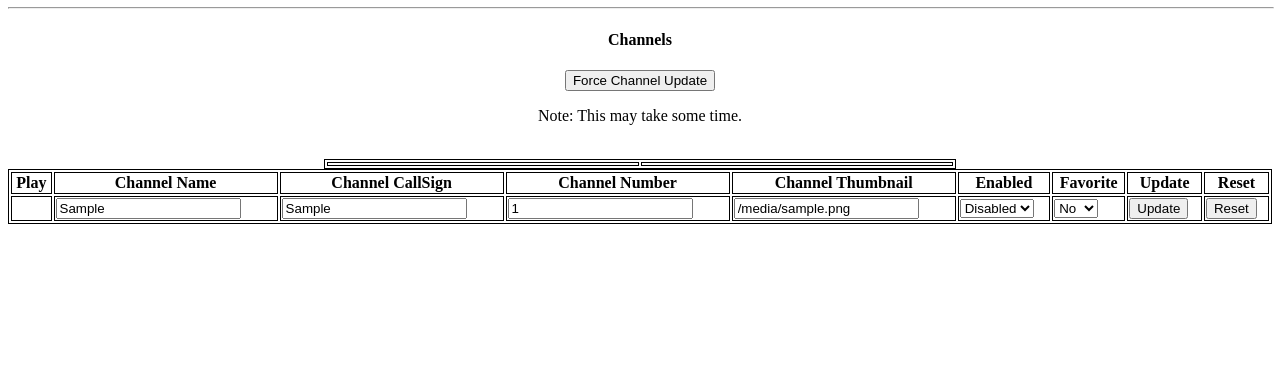
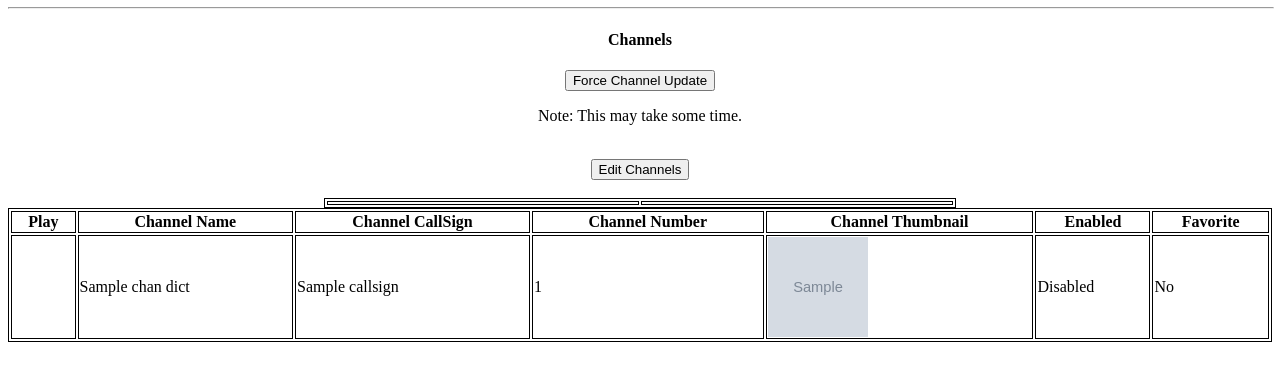
Before and after one commit to deathbybandaid/fHDHR_Youtube, a Python web app: template data/www/templates/channels.html in a window 1280 px wide. Shown: the part 187-568 px from the top of the page. Run offline with Jinja, Linux system fonts and the light colour scheme; the template is opened without the code that fills it: most values are stand-ins (such as "Sample title", 1, 10 or a date in 2020); grey boxes marked "Sample" are stand-in pictures.

Commit message:
Create seperate Channels Editor page

```diff
--- a/data/www/templates/channels.html
+++ b/data/www/templates/channels.html
@@ -22,6 +22,11 @@
       </tr>
     {% endfor %}
 
+    <div style="text-align: center;">
+      <button onclick="OpenLink('/channels_editor')">Edit Channels</a></button>
+    </div>
+    <br>
+
     <table class="center" style="width:100%">
       <tr>
         <th>Play</th>
@@ -31,8 +36,6 @@
         <th>Channel Thumbnail</th>
         <th>Enabled</th>
         <th>Favorite</th>
-          <th>Update</th>
-          <th>Reset</th>
       </tr>
 
     {% for chan_dict in channelslist %}
@@ -41,50 +44,31 @@
           {% if chan_dict["enabled"] %}
             <a href="{{ chan_dict["play_url"] }}">Play</a>
           {% endif %}
+
         </td>
 
-          <form method="post" action="/api/channels?method=update&redirect=%2Fchannels">
-            <input type="hidden" name="id" value={{ chan_dict["id"] }}>
-              <td data-th="Channel Name"><input type="text" name="name" value={{ chan_dict["name"] }}></td>
-              <td data-th="Channel Calsign"><input type="text" name="callsign" value={{ chan_dict["callsign"] }}></td>
-              <td data-th="Channel Number"><input type="text" name="number" value={{ chan_dict["number"] }}></td>
-              <td data-th="Channel Thumbnail"><input type="text" name="number" value={{ chan_dict["thumbnail"] }}></td>
-              <td>
-                <select name="enabled">
+        <td>{{ chan_dict["name"] }}</td>
+        <td>{{ chan_dict["callsign"] }}</td>
+        <td>{{ chan_dict["number"] }}</td>
+
+        {% if chan_dict["thumbnail"]  %}
+          <td><img src="{{ chan_dict["thumbnail"] }}" alt="{{ chan_dict["name"] }}" width="100" height="100"></td>
+        {% else %}
+          <td>No Image Available</td>
+        {% endif %}
+
         {% if chan_dict["enabled"]  %}
-                    <option value=True selected>Enabled</option>
-                    <option value=False>Disabled</option>
+          <td>Enabled</td>
         {% else %}
-                    <option value=True>Enabled</option>
-                    <option value=False selected>Disabled</option>
+          <td>Disabled</td>
         {% endif %}
-                </select>
-              </td>
-              <td>
-                <select name="favorite">
+
         {% if chan_dict["favorite"]  %}
-                    <option value=1 selected>Yes</option>
-                    <option value=0>No</option>
+          <td>Yes</td>
         {% else %}
-                    <option value=1>Yes</option>
-                    <option value=0 selected>No</option>
+          <td>No</td>
         {% endif %}
-                </select>
-              </td>
-              <td data-th="Update"><input type="submit" value="Update"></td>
-          </form>
 
-          <form method="post" action="/api/channels?method=update&redirect=%2Fchannels">
-            <input type="hidden" name="id" value={{ chan_dict["id"] }}>
-            <input type="hidden" name="name" value={{ chan_dict["origin_name"] }}>
-            <input type="hidden" name="callsign" value={{ chan_dict["origin_callsign"] }}>
-            <input type="hidden" name="number" value={{ chan_dict["origin_number"] }}>
-            <input type="hidden" name="thumbnail" value={{ chan_dict["origin_thumbnail"] }}>
-            <input type="hidden" name="enabled" value=True>
-              <td data-th="Reset"><input type="submit" value="Reset"></td>
-          </form>
-
-        </tr>
     {% endfor %}
 
 {% endblock %}
--- a/data/www/templates/guide.html
+++ b/data/www/templates/guide.html
@@ -25,9 +25,9 @@
         <tr>
           <td>{{ chan_dict["name"] }}</td>
           <td>{{ chan_dict["number"] }}</td>
-          <td><img src="{{ chan_dict["chan_thumbnail"] }}" alt="{{ chan_dict["name"] }}" width="100" height="100">
+          <td><img src="{{ chan_dict["chan_thumbnail"] }}" alt="{{ chan_dict["name"] }}" width="100" height="100"></td>
           <td>{{ chan_dict["listing_title"] }}</td>
-          <td><img src="{{ chan_dict["listing_thumbnail"] }}" alt="{{ chan_dict["listing_title"] }}" width="100" height="100">
+          <td><img src="{{ chan_dict["listing_thumbnail"] }}" alt="{{ chan_dict["listing_title"] }}" width="100" height="100"></td>
           <td>{{ chan_dict["listing_description"] }}</td>
           <td>{{ chan_dict["remaining_time"] }}</td>
         </tr>
--- a/fHDHR/http/pages/__init__.py
+++ b/fHDHR/http/pages/__init__.py
@@ -10,6 +10,7 @@
 from .version_html import Version_HTML
 from .diagnostics_html import Diagnostics_HTML
 from .settings_html import Settings_HTML
+from .channels_editor import Channels_Editor_HTML
 
 
 class fHDHR_Pages():
@@ -20,6 +21,7 @@
         self.index_html = Index_HTML(fhdhr)
         self.origin_html = Origin_HTML(fhdhr)
         self.channels_html = Channels_HTML(fhdhr)
+        self.channels_editor = Channels_Editor_HTML(fhdhr)
         self.guide_html = Guide_HTML(fhdhr)
         self.cluster_html = Cluster_HTML(fhdhr)
         self.streams_html = Streams_HTML(fhdhr)
```
Also changed, not shown: data/www/templates/channels_editor.html (added, +73 -0 lines), fHDHR/http/pages/channels_editor.py (added, +23 -0 lines). Lines whose indentation alone changed are shown as unchanged.
